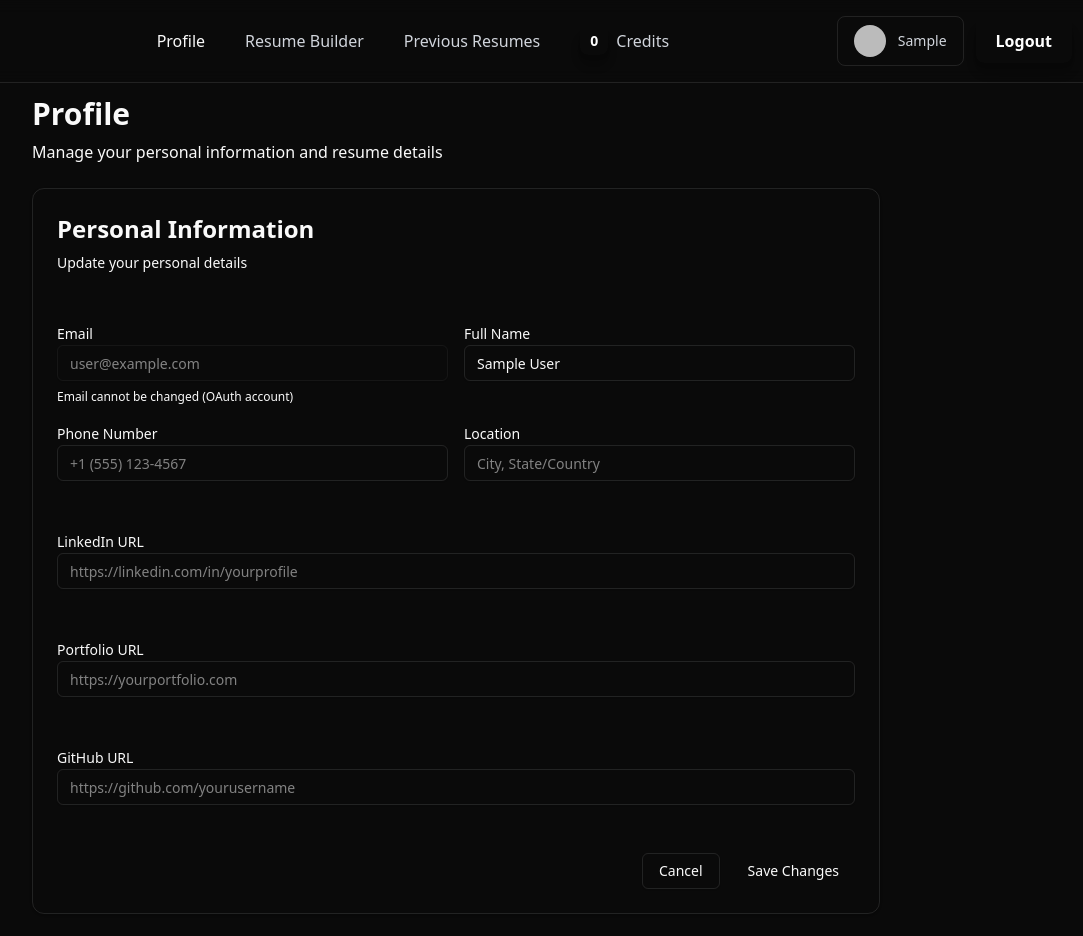
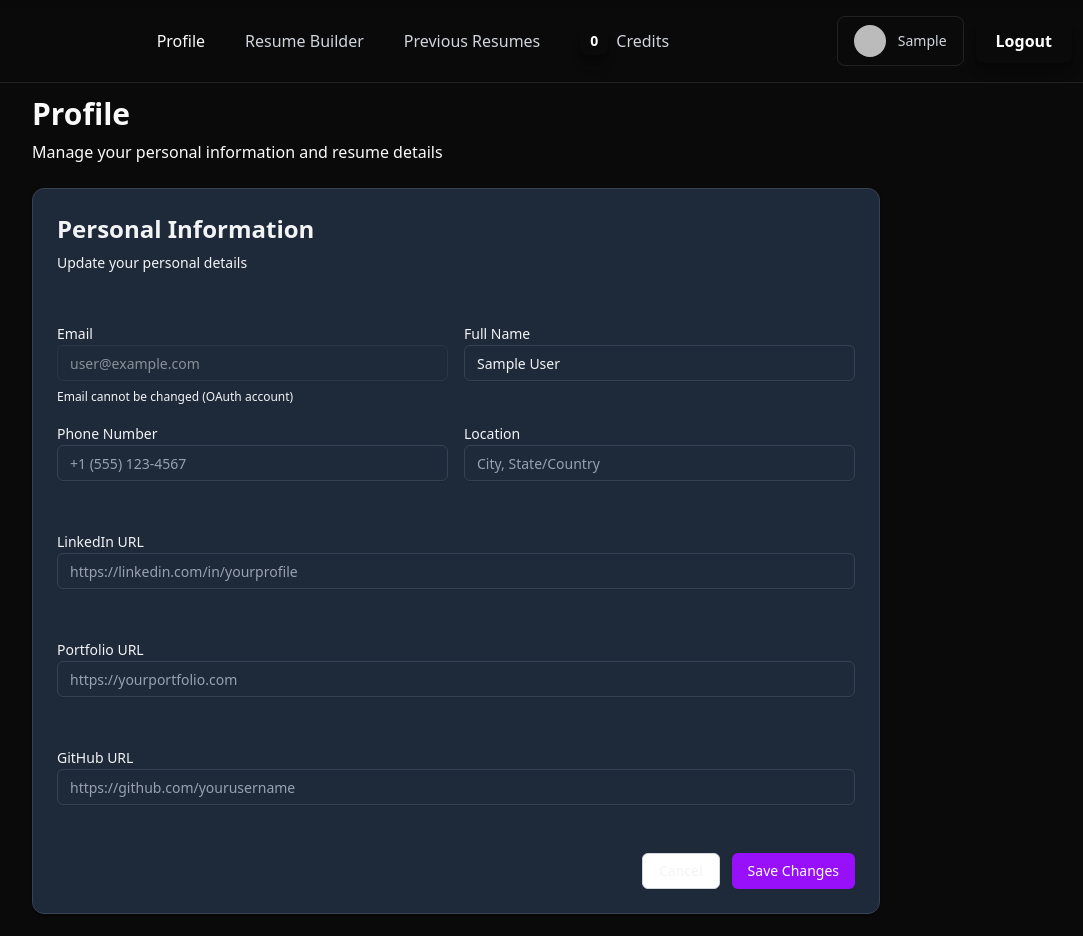
Before and after one commit to nickborrello/resumancer-nextjs, a Next.js app: page /profile in a window 1280 px wide. Shown: the top 936 px of the page, without its empty margins (184-1267 px from the left). Built offline with nearby package versions, Linux system fonts and the light colour scheme; no server answers; sample sign-in values are in the browser's storage.

Commit message:
fix: replace theme classes with standard Tailwind colors in UI components
- Updated Button, Card, Input, Label to use explicit colors like text-white, bg-gray-100
- Maintained Amethyst theme with purple accents for primary elements
- Ensured no black text on dark backgrounds in forms and cards

```diff
--- a/src/components/ui/button.tsx
+++ b/src/components/ui/button.tsx
@@ -5,20 +5,20 @@ import { cva, type VariantProps } from "class-variance-authority"
 import { cn } from "@/lib/utils"
 
 const buttonVariants = cva(
-  "inline-flex items-center justify-center gap-2 whitespace-nowrap rounded-md text-sm font-medium transition-all disabled:pointer-events-none disabled:opacity-50 [&_svg]:pointer-events-none [&_svg:not([class*='size-'])]:size-4 shrink-0 [&_svg]:shrink-0 outline-none focus-visible:border-ring focus-visible:ring-ring/50 focus-visible:ring-[3px] aria-invalid:ring-destructive/20 dark:aria-invalid:ring-destructive/40 aria-invalid:border-destructive",
+  "inline-flex items-center justify-center gap-2 whitespace-nowrap rounded-md text-sm font-medium transition-all disabled:pointer-events-none disabled:opacity-50 [&_svg]:pointer-events-none [&_svg:not([class*='size-'])]:size-4 shrink-0 [&_svg]:shrink-0 outline-none focus-visible:border-purple-500 focus-visible:ring-purple-500/50 focus-visible:ring-[3px] aria-invalid:ring-red-500/20 dark:aria-invalid:ring-red-500/40 aria-invalid:border-red-500",
   {
     variants: {
       variant: {
-        default: "bg-primary text-primary-foreground hover:bg-primary/90",
+        default: "bg-purple-600 text-white hover:bg-purple-700",
         destructive:
-          "bg-destructive text-white hover:bg-destructive/90 focus-visible:ring-destructive/20 dark:focus-visible:ring-destructive/40 dark:bg-destructive/60",
+          "bg-red-600 text-white hover:bg-red-700 focus-visible:ring-red-500/20 dark:focus-visible:ring-red-500/40 dark:bg-red-600/60",
         outline:
-          "border bg-background shadow-xs hover:bg-accent hover:text-accent-foreground dark:bg-input/30 dark:border-input dark:hover:bg-input/50",
+          "border border-gray-300 bg-white shadow-xs hover:bg-purple-100 hover:text-purple-900 dark:bg-gray-800/30 dark:border-gray-600 dark:hover:bg-gray-700/50",
         secondary:
-          "bg-secondary text-secondary-foreground hover:bg-secondary/80",
+          "bg-purple-100 text-purple-900 hover:bg-purple-200",
         ghost:
-          "hover:bg-accent hover:text-accent-foreground dark:hover:bg-accent/50",
-        link: "text-primary underline-offset-4 hover:underline",
+          "hover:bg-purple-100 hover:text-purple-900 dark:hover:bg-purple-900/50",
+        link: "text-purple-600 underline-offset-4 hover:underline",
       },
       size: {
         default: "h-9 px-4 py-2 has-[>svg]:px-3",
--- a/src/components/ui/card.tsx
+++ b/src/components/ui/card.tsx
@@ -7,7 +7,7 @@ function Card({ className, ...props }: React.ComponentProps<"div">) {
     <div
       data-slot="card"
       className={cn(
-        "bg-card text-card-foreground flex flex-col gap-6 rounded-xl border py-6 shadow-sm",
+        "bg-gray-800 text-gray-100 flex flex-col gap-6 rounded-xl border border-gray-700 py-6 shadow-sm",
         className
       )}
       {...props}
@@ -42,7 +42,7 @@ function CardDescription({ className, ...props }: React.ComponentProps<"div">) {
   return (
     <div
       data-slot="card-description"
-      className={cn("text-muted-foreground text-sm", className)}
+      className={cn("text-gray-400 text-sm", className)}
       {...props}
     />
   )
--- a/src/components/ui/input.tsx
+++ b/src/components/ui/input.tsx
@@ -8,9 +8,9 @@ function Input({ className, type, ...props }: React.ComponentProps<"input">) {
       type={type}
       data-slot="input"
       className={cn(
-        "file:text-foreground placeholder:text-muted-foreground selection:bg-primary selection:text-primary-foreground dark:bg-input/30 border-input h-9 w-full min-w-0 rounded-md border bg-transparent px-3 py-1 text-base shadow-xs transition-[color,box-shadow] outline-none file:inline-flex file:h-7 file:border-0 file:bg-transparent file:text-sm file:font-medium disabled:pointer-events-none disabled:cursor-not-allowed disabled:opacity-50 md:text-sm",
-        "focus-visible:border-ring focus-visible:ring-ring/50 focus-visible:ring-[3px]",
-        "aria-invalid:ring-destructive/20 dark:aria-invalid:ring-destructive/40 aria-invalid:border-destructive",
+        "file:text-gray-100 placeholder:text-gray-400 selection:bg-purple-600 selection:text-white dark:bg-gray-800/30 border-gray-700 h-9 w-full min-w-0 rounded-md border bg-transparent px-3 py-1 text-base shadow-xs transition-[color,box-shadow] outline-none file:inline-flex file:h-7 file:border-0 file:bg-transparent file:text-sm file:font-medium disabled:pointer-events-none disabled:cursor-not-allowed disabled:opacity-50 md:text-sm",
+        "focus-visible:border-purple-500 focus-visible:ring-purple-500/50 focus-visible:ring-[3px]",
+        "aria-invalid:ring-red-500/20 dark:aria-invalid:ring-red-500/40 aria-invalid:border-red-500",
         className
       )}
       {...props}
```
